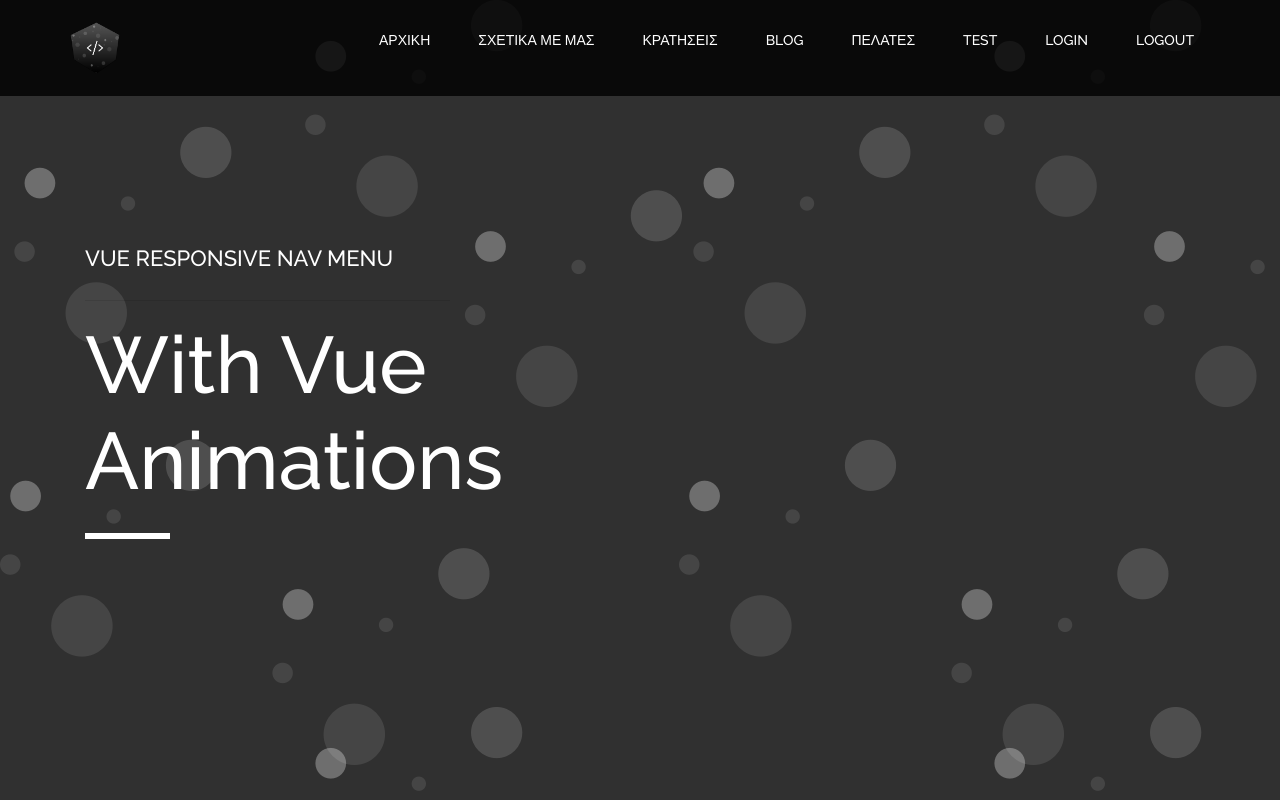
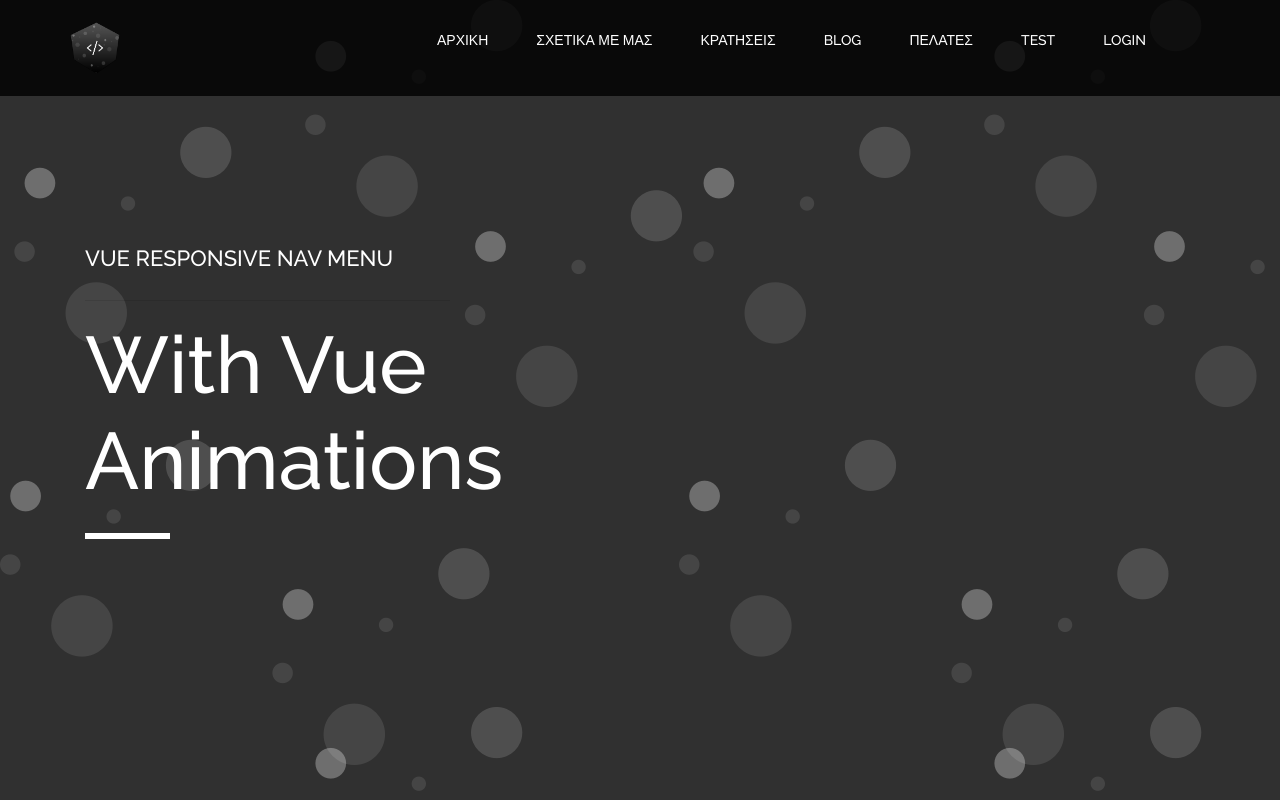
Before and after one commit to EustaceKr/Anapoda-Yoga, a Vue app in the folder Front/: page / in a window 1280 px wide. Shown: the top 800 px of the page. Built offline with nearby package versions, Linux system fonts and the light colour scheme.

Commit message:
Logout shows only when logged in.

```diff
--- a/Front/src/components/NavigationComp.vue
+++ b/Front/src/components/NavigationComp.vue
@@ -12,7 +12,7 @@
       <li><router-link class="link" :to="{name:'CustomersComp'}">Πελατες</router-link></li>
       <li><router-link class="link" :to="{name:'TestComp'}">Test</router-link></li>
       <li><router-link class="link" :to="{name:'LoginComp'}">Login</router-link></li>
-      <li><a class="link" @click.prevent="logOut">LogOut</a></li>
+      <li><a v-if="auth.state.status.loggedIn" class="link" @click.prevent="logOut">LogOut</a></li>
     </ul>
     <div class="icon">
       <i @click="toggleMobileNav" v-show="mobile" class="far fa-bars" :class="{'icon-active' : mobileNav}"></i>
@@ -31,6 +31,7 @@
 </template>
 
 <script>
+import { auth } from "../store/auth.module";
 export default {
   name: "NavigationComp",
   data(){
@@ -39,6 +40,7 @@ export default {
       mobile: null,
       mobileNav: null,
       windowWidth: null,
+      auth
     };
   },
   created(){
```
